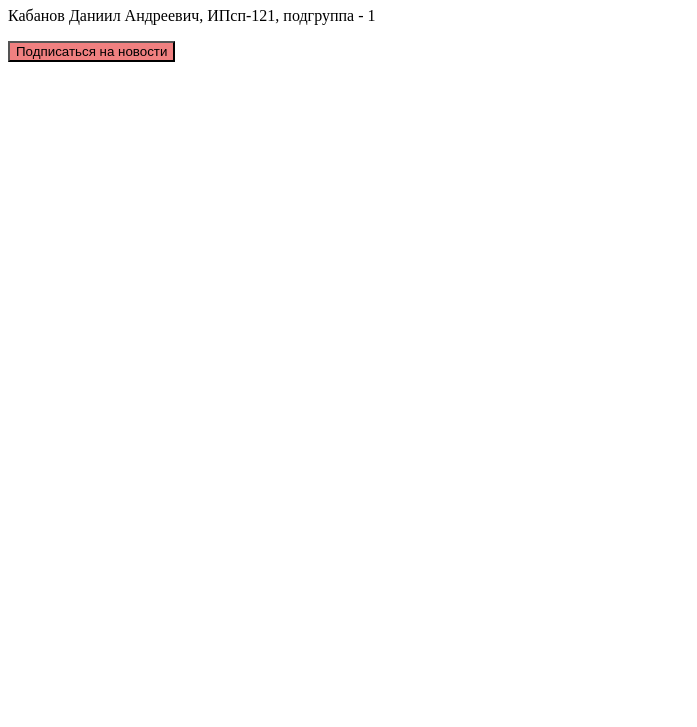
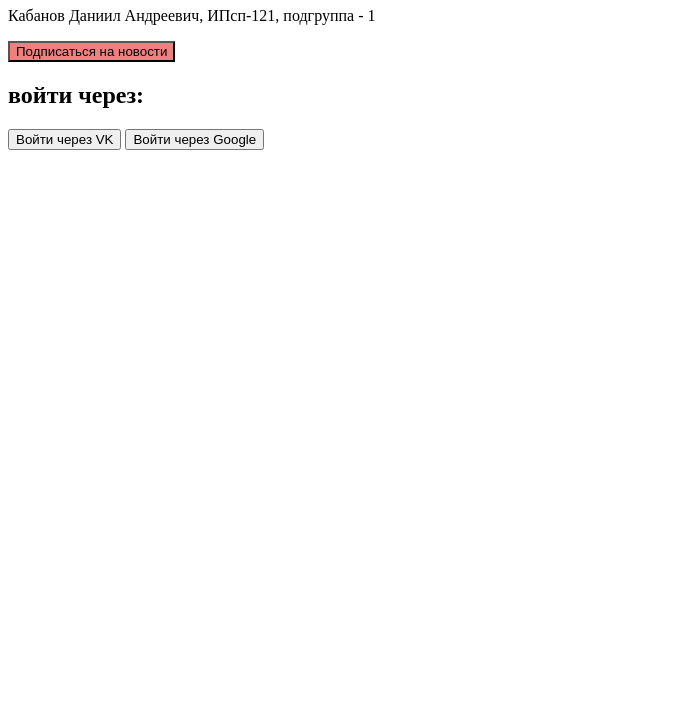
Before and after one commit to Kabinchi/HomeWork, a plain HTML site: page index.html in a window 1280 px wide. Shown: the part 73-800 px from the top of the page, without its empty margins (0-697 px from the left). Drawn offline with Linux system fonts and the light colour scheme.

Commit message:
Изменение в файле index.html| Форма входа через соц.сети

```diff
--- a/index.html
+++ b/index.html
@@ -9,5 +9,9 @@
     <h1>Лабораторная работа 1 | Домашнее зада ние</h1>
     <p>Кабанов Даниил Андреевич, ИПсп-121, подгруппа - 1</p>
     <button style="background-color: lightcoral;">Подписаться на новости</button>
+    <br>
+    <h2>войти через:</h2>
+    <button>Войти через VK</button>
+    <button>Войти через Google</button>
 </body>
 </html>
```
